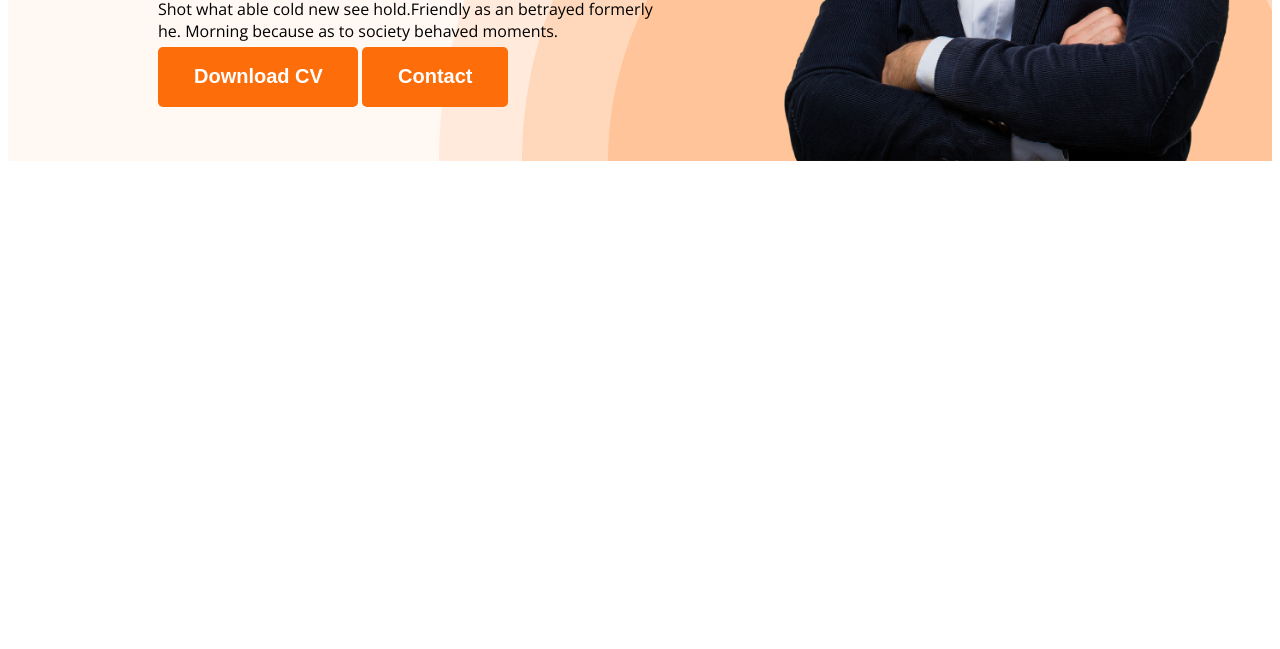
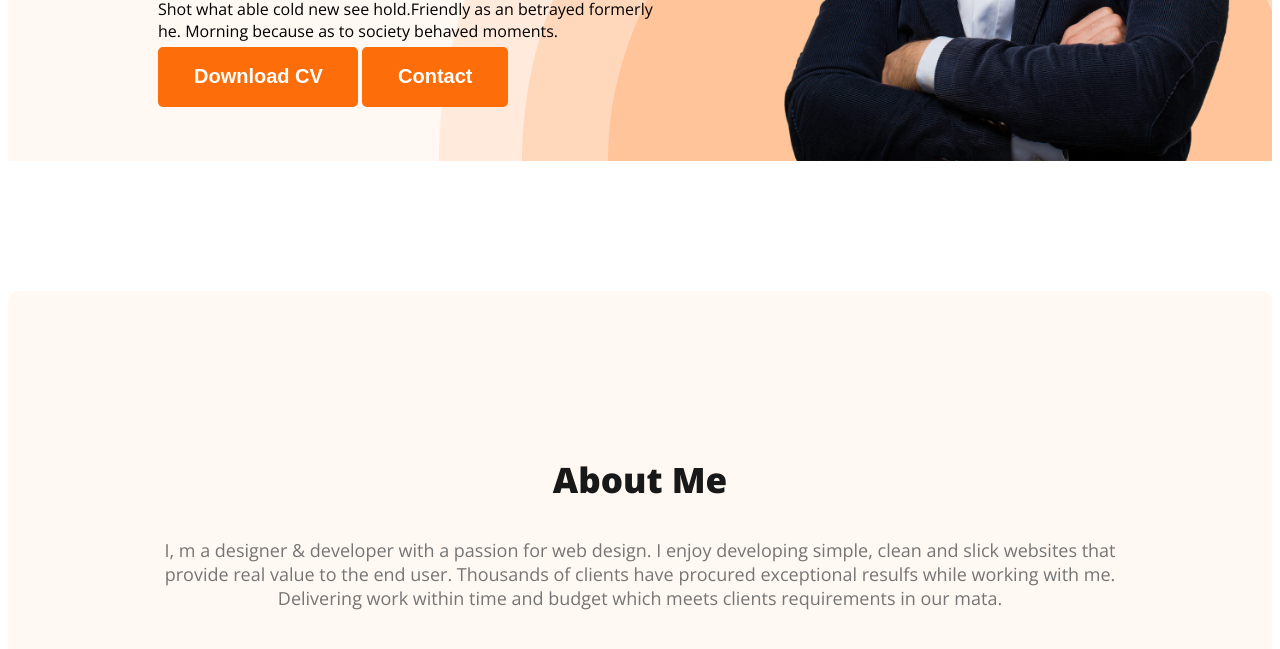
Before and after one commit to rahmatulllah1999/web-developer-portfolio, a plain HTML site: page index.html in a window 1280 px wide. Shown: the part 607-1256 px from the top of the page. Before the commit the page ends 800 px from the top, so only its background shows below. Drawn offline with nearby package versions, Linux system fonts and the light colour scheme.

Commit message:
new code here

```diff
--- a/index.html
+++ b/index.html
@@ -32,7 +32,14 @@
             <img class="profile-pic" src="images/hardy.png" alt="">
         </div>
     </header>
-    <main></main>
+    <main>
+        <section class="about">
+            <h3 class="section-title">About Me</h3>
+            <p class="section-pera">
+                I, m a designer & developer with a passion for web design. I enjoy developing simple, clean and slick websites that provide real value to the end user. Thousands of clients have procured exceptional resulfs while working with me. Delivering work within time and budget which meets clients requirements in our mata.
+            </p>
+        </section>
+    </main>
     <footer></footer>
 
 </body>
--- a/styles/portfolio.css
+++ b/styles/portfolio.css
@@ -109,3 +109,26 @@ nav a {
     max-width: 500px;
 
 }
+
+.about {
+    padding: 130px;
+    border-radius: 10px;
+    background: #FFF8F3;
+    margin: 130px 0;
+}
+
+.section-title {
+    color: #181818;
+    text-align: center;
+    font-size: 35px;
+    font-weight: 700;
+
+}
+
+.section-pera {
+    color: #757575;
+    text-align: center;
+    font-size: 18px;
+    font-weight: 400;
+
+}
```
